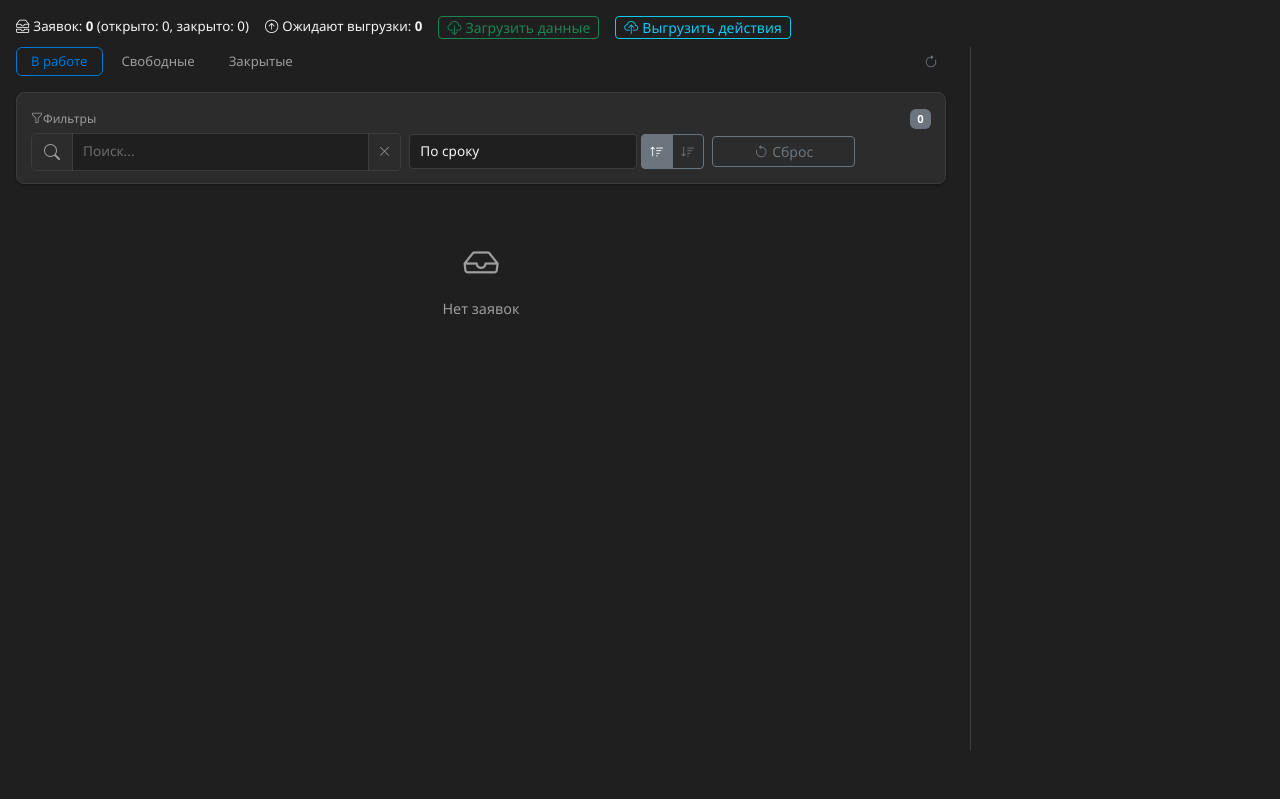
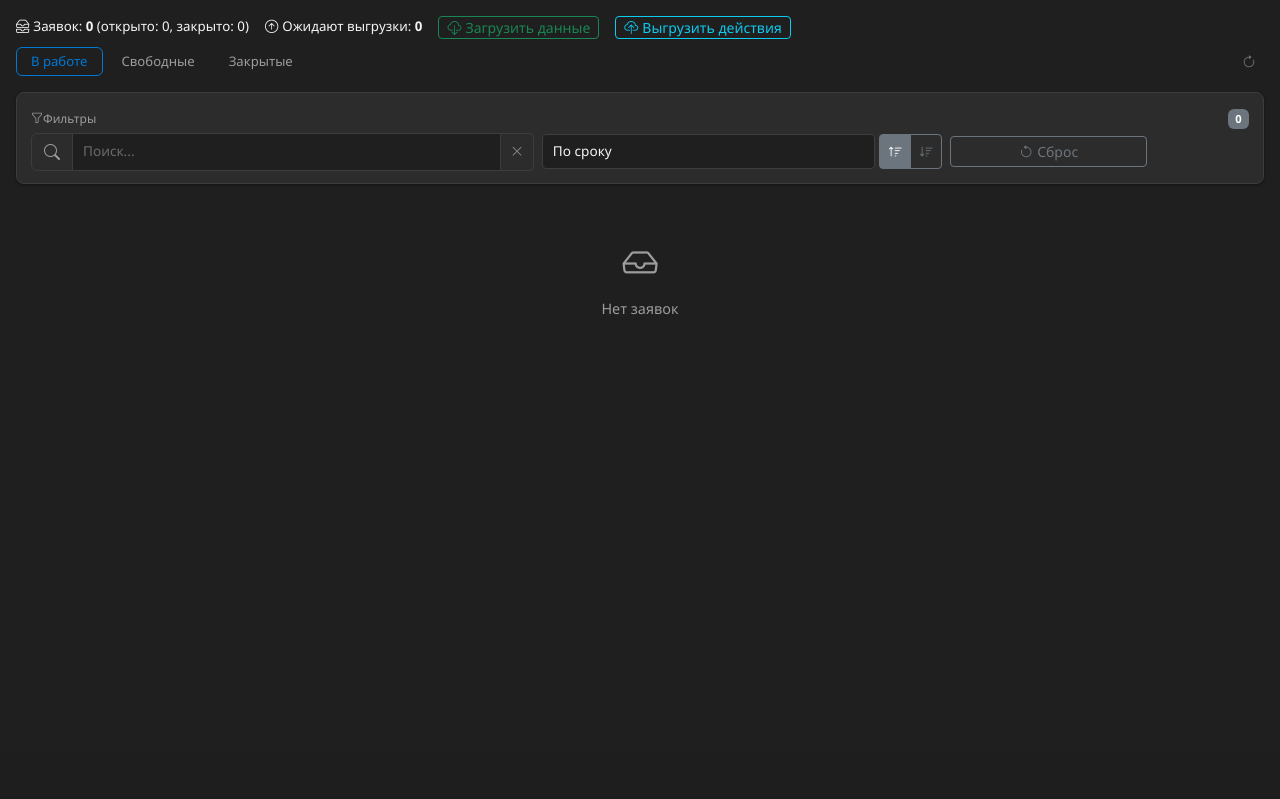
Before and after one commit to Tanja756/MrC_App, a Flask app: page / in a window 1280 px wide. Shown: the part 48-847 px from the top of the page. After the commit the page ends 363 px from the top, so only its background shows below. Run offline with Flask 3, Linux system fonts and the light colour scheme; data that the repository does not hold is empty; some libraries are stand-ins or nearby versions.

Commit message:
Удалён правый сайдбар полностью

```diff
--- a/static/style.css
+++ b/static/style.css
@@ -360,7 +360,7 @@ td.fn-status-other {
 /* Responsive */
 @media (max-width: 768px) {
     body { font-size: 0.88rem; }
-    .right-sidebar { display: none !important; }
+
     .filter-header {
         display: flex;
         align-items: center;
@@ -811,31 +811,8 @@ td.fn-status-other {
     #mainContainer { max-width: 80%; padding: 0 16px; }
 }
 
-/* Right sidebar */
-.right-sidebar {
-    position: sticky;
-    top: 1rem;
-    height: calc(100vh - 6rem);
-    display: flex;
-    flex-direction: column;
-    padding-left: 12px;
-    border-left: 1px solid var(--separator);
-}
 
 
-/* Section header in sidebar */
-.sidebar-section-title {
-    font-size: 0.68rem;
-    font-weight: 700;
-    letter-spacing: 0.4px;
-    color: var(--text-muted);
-    text-transform: uppercase;
-    padding-bottom: 5px;
-    margin-bottom: 6px;
-    border-bottom: 1px solid var(--separator);
-    display: flex;
-    align-items: center;
-}
 
 /* PWA install section in settings */
 #installAppSection {
--- a/templates/pages/tasks.html
+++ b/templates/pages/tasks.html
@@ -1,7 +1,7 @@
 {% extends "base.html" %}
 {% block content %}
 <div class="row">
-    <div class="col-lg-9">
+    <div class="col-lg-12">
         <ul class="nav nav-pills mb-3" id="taskTabs">
             <li class="nav-item"><button class="nav-link active" data-bs-toggle="pill" data-bs-target="#tasks-my">В работе</button></li>
             <li class="nav-item"><button class="nav-link" data-bs-toggle="pill" data-bs-target="#tasks-free">Свободные</button></li>
@@ -58,9 +58,6 @@
             </div>
         </div>
     </div>
-    <div class="col-lg-3 d-none d-lg-block">
-        <div class="right-sidebar"></div>
-    </div>
 </div>
 {% endblock %}
 {% block scripts %}
```
